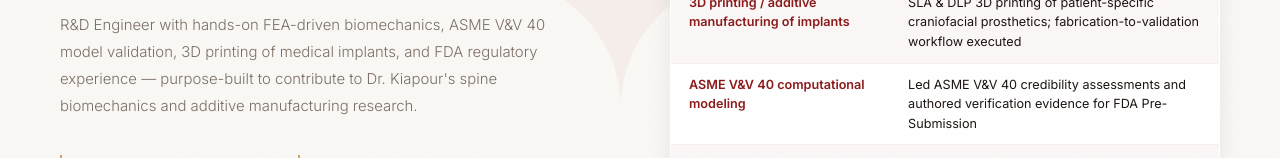
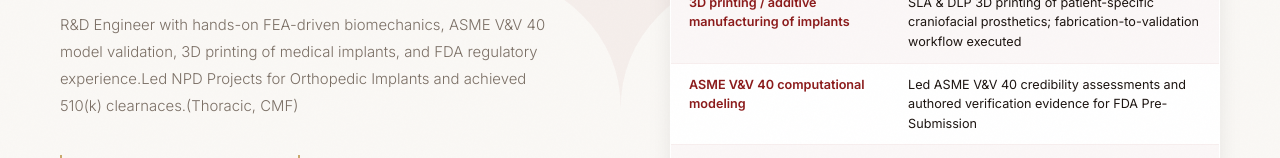
Before and after one commit to LaxmiHulyalkar/Dr.Ali-Kiapour, a plain HTML site: page index.html in a window 1280 px wide. Shown: the part 316-474 px from the top of the page. Drawn offline with nearby package versions, Linux system fonts and the light colour scheme.

Commit message:
Update index.html

```diff
--- a/index.html
+++ b/index.html
@@ -195,8 +195,7 @@
     <h1>PhD Applicant<br><em>Laxmi Hulyalkar</em></h1>
     <p class="hero-sub">
       R&D Engineer with hands-on FEA-driven biomechanics, ASME V&V 40 model validation,
-      3D printing of medical implants, and FDA regulatory experience — purpose-built to
-      contribute to Dr. Kiapour's spine biomechanics and additive manufacturing research.
+      3D printing of medical implants, and FDA regulatory experience.Led NPD Projects for Orthopedic Implants and achieved 510(k) clearnaces.(Thoracic, CMF)
     </p>
     <div class="hero-stats">
       <div class="stat"><div class="stat-num">FEA</div><div class="stat-label">ANSYS Mech. + ASTM Testing</div></div>
```
